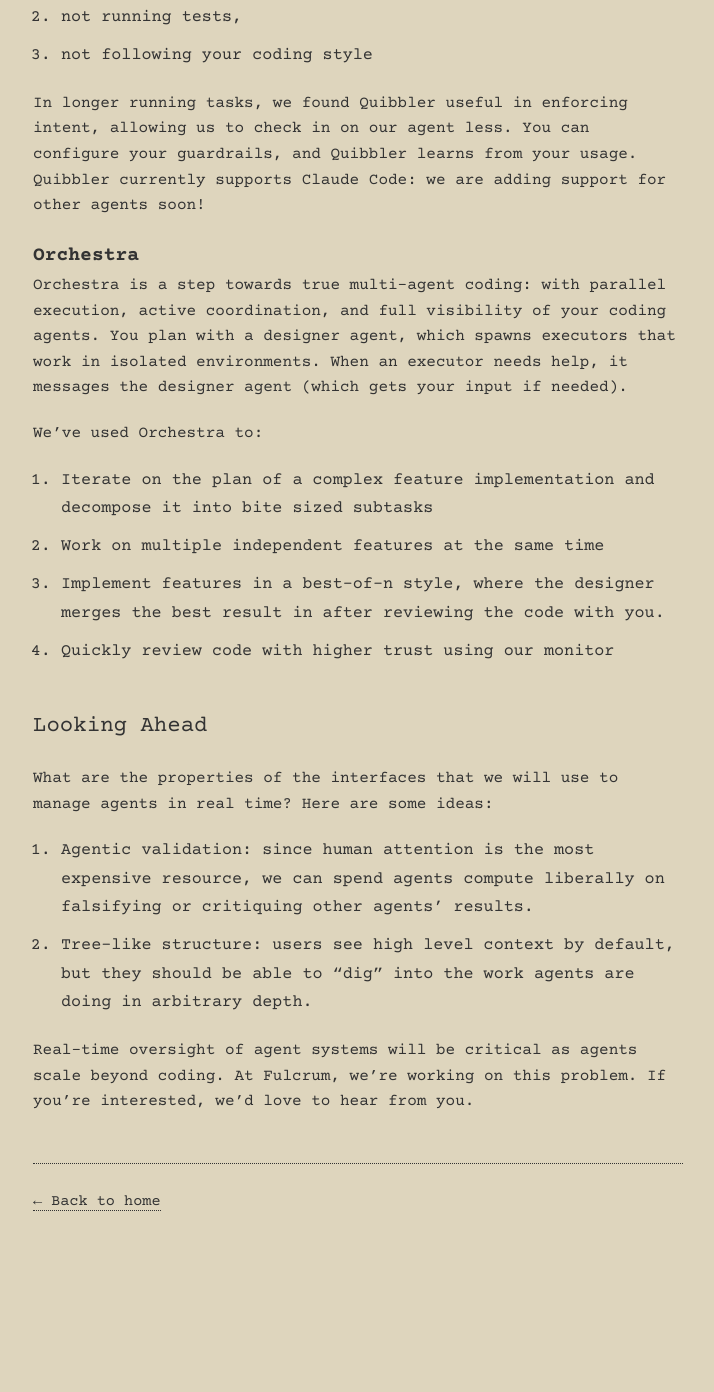
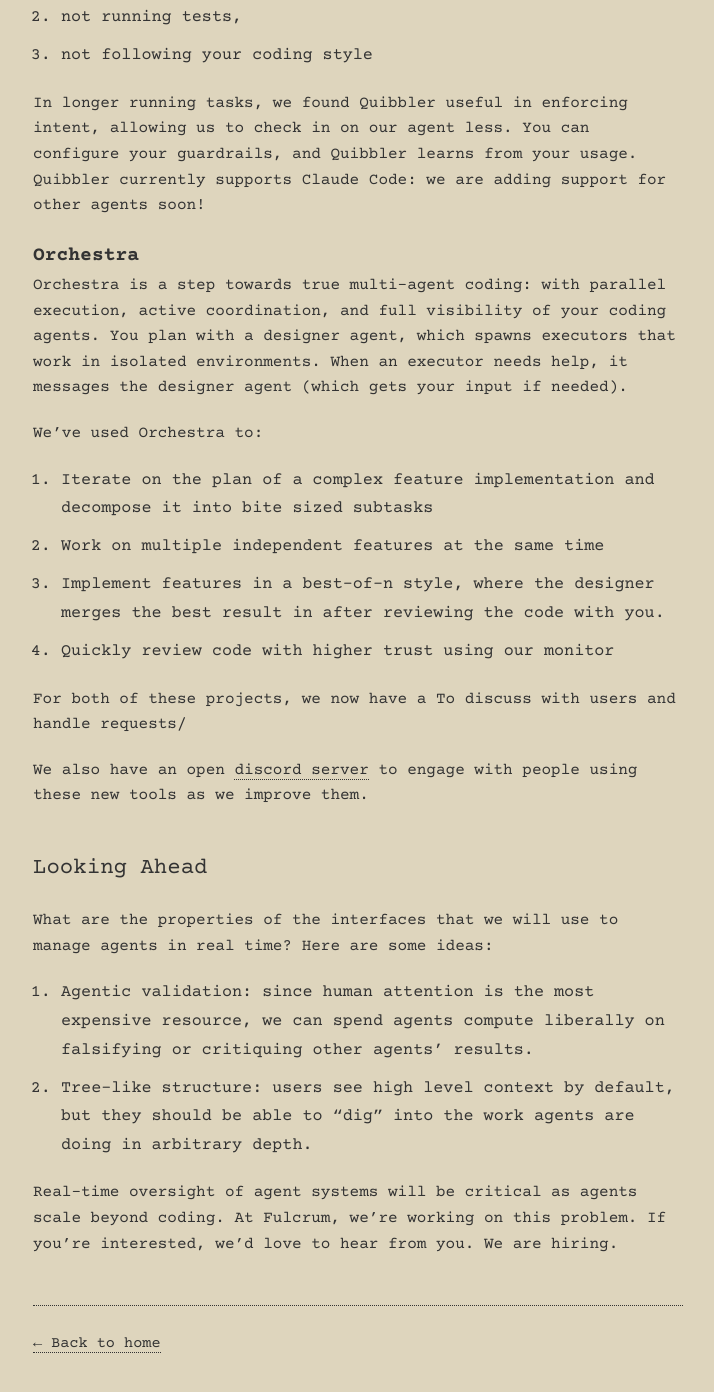
Before and after one commit to fulcrumresearch/fulcrumresearch.github.io, a Jekyll site: the page built from _posts/2025-10-22-introducing-orchestra-quibbler.md, in a window 1280 px wide and 1400 px high, scrolled down 881 px. Shown: the top 1392 px of the window, without its empty margins (282-996 px from the left). Built offline with Jekyll 4.4.1, drawn with Linux system fonts in a browser that asks for light colours; our own code applies the rules of GitHub Pages for plain Markdown files; before the commit the page ends 2139 px from its top, so only the background shows below that.

Commit message:
add hiring notice

```diff
--- a/_posts/2025-10-22-introducing-orchestra-quibbler.md
+++ b/_posts/2025-10-22-introducing-orchestra-quibbler.md
@@ -41,6 +41,11 @@
 3. Implement features in a best-of-n style, where the designer merges the best result in after reviewing the code with you.
 4. Quickly review code with higher trust using our monitor
 
+For both of these projects, we now have a
+To discuss with users and handle requests/
+
+We also have an open [discord server](https://discord.gg/QmMybVuwWp) to engage with people using these new tools as we improve them.
+
 ## Looking Ahead
 
 What are the properties of the interfaces that we will use to manage agents in real time? Here are some ideas:
@@ -48,4 +53,4 @@
 1. Agentic validation: since human attention is the most expensive resource, we can spend agents compute liberally on falsifying or critiquing other agents’ results.
 2. Tree-like structure: users see high level context by default, but they should be able to “dig” into the work agents are doing in arbitrary depth.
 
-Real-time oversight of agent systems will be critical as agents scale beyond coding. At Fulcrum, we’re working on this problem. If you’re interested, we’d love to hear from you.
+Real-time oversight of agent systems will be critical as agents scale beyond coding. At Fulcrum, we’re working on this problem. If you’re interested, we’d love to hear from you. We are hiring.
```
